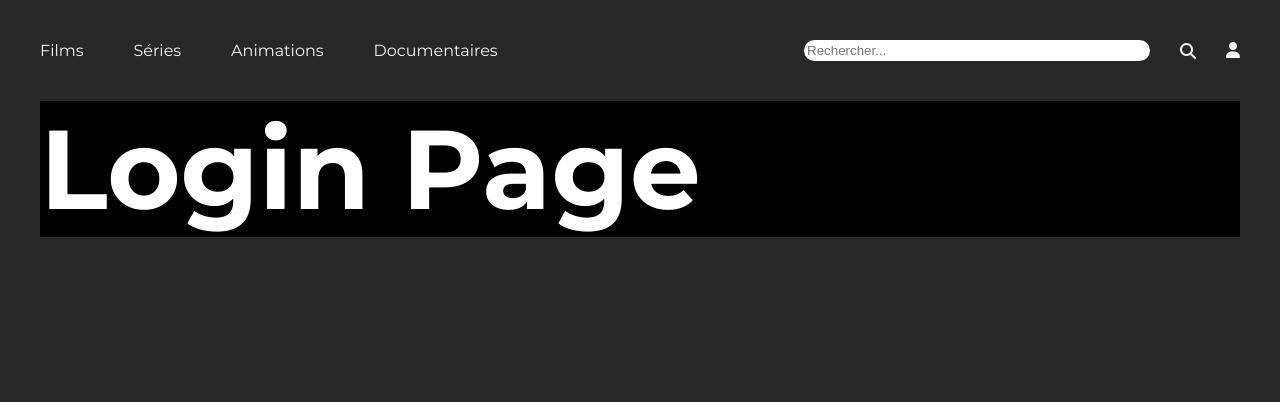
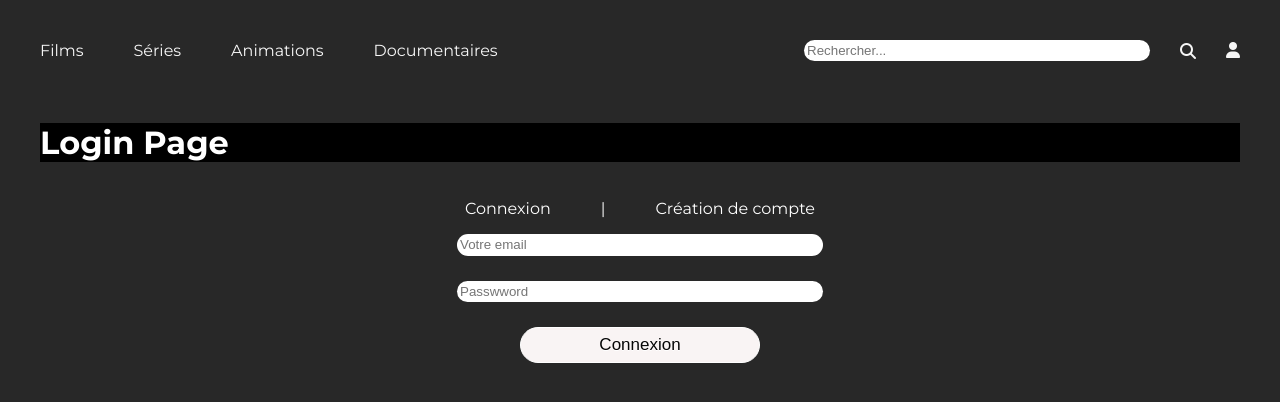
Before and after one commit to Patrickbdn/Netflim, a React (Create React App) app in the folder netflim-app/: page /LoginPage in a window 1280 px wide. Shown: the top 402 px of the page. Built offline with nearby package versions, Linux system fonts and the light colour scheme.

Commit message:
Création login page

```diff
--- a/netflim-app/src/component/HomePage.css
+++ b/netflim-app/src/component/HomePage.css
@@ -3,12 +3,12 @@
  color:var(--main-color);
 }
 
-h1{
+.Hero > h1{
     font-size: 7em;
     margin:0;
 
 }
-p{
+.Hero p{
     margin:0;
     width: 50%;
 }
--- a/netflim-app/src/component/LoginPage.css
+++ b/netflim-app/src/component/LoginPage.css
@@ -1,4 +1,40 @@
-h1 {
-    color: white;
-    background-color: black;
+.logincontainer h1
+    {color: white;
+    background-color: black;}
+
+.loginpage p
+    {color:white;}
+   .loginpage {display:flex;
+justify-content: center;
+align-items: center;
+width:100%;
+gap:50px;}
+.logincontainer{width:100%;}
+.logininfo{display:flex;
+    align-items: center;
+    gap:25px;
+flex-direction:column;}
+.logininfo button{width: 20%;}
+.logininfo input{width: 30%;}
+
+
+.logininfo button {
+	background-color:#f9f4f4;
+	border-radius:28px;
+	border:1px solid #ffffff;
+	display:inline-block;
+	cursor:pointer;
+	color:#060606;
+	font-family:Arial;
+	font-size:17px;
+	padding:7px 31px;
+	text-decoration:none;
+	text-shadow:0px 1px 0px #ffffff;
 }
+.logininfo button :hover {
+	background-color:#5cbf2a;
+}
+.logininfo button :active {
+	position:relative;
+	top:1px;
+}
--- a/netflim-app/src/component/LoginPage.jsx
+++ b/netflim-app/src/component/LoginPage.jsx
@@ -1,9 +1,24 @@
 import React from "react";
 import "./LoginPage.css";
+
 export const LoginPage = () => {
     return(
-        <h1>Login Page</h1>
+        <div className="logincontainer">
+            <h1>Login Page</h1>
+            <div className="loginpage">
+
+                <p>Connexion</p>
+                <p>|</p>
+                <p>Création de compte</p>
+
+        </div>
+        <div className="logininfo"> <input type="email" placeholder="Votre email"/>
+        <input type="Password" placeholder="Passwword"/>
+        <button>Connexion</button></div>
+
+        </div>
     );
 
 };
+
 export default LoginPage;
--- a/netflim-app/src/component/MovieList.css
+++ b/netflim-app/src/component/MovieList.css
@@ -32,7 +32,7 @@ h2{
 .content{
     margin-top:20px;
 }
-
+/*
 button{
     position: relative;
     bottom: 2px;
@@ -42,4 +42,4 @@ button{
     color:white;
     font-size: 1em;
     font-weight: bold;
-}
+} */
```
